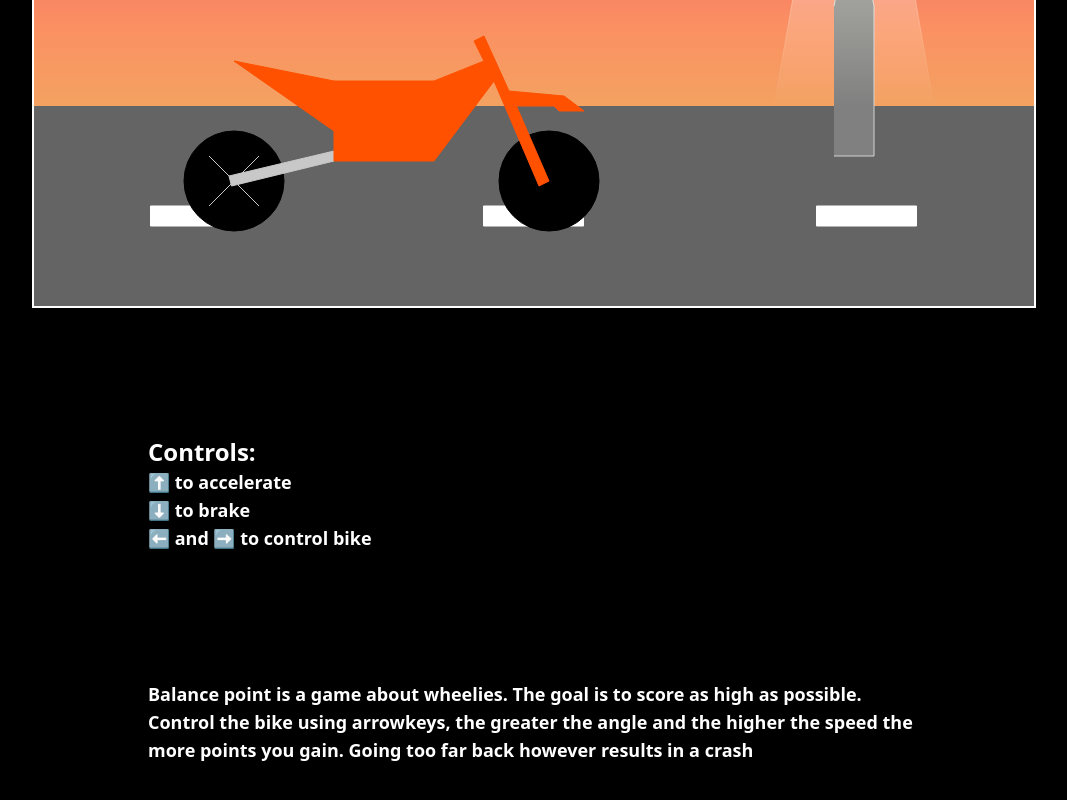
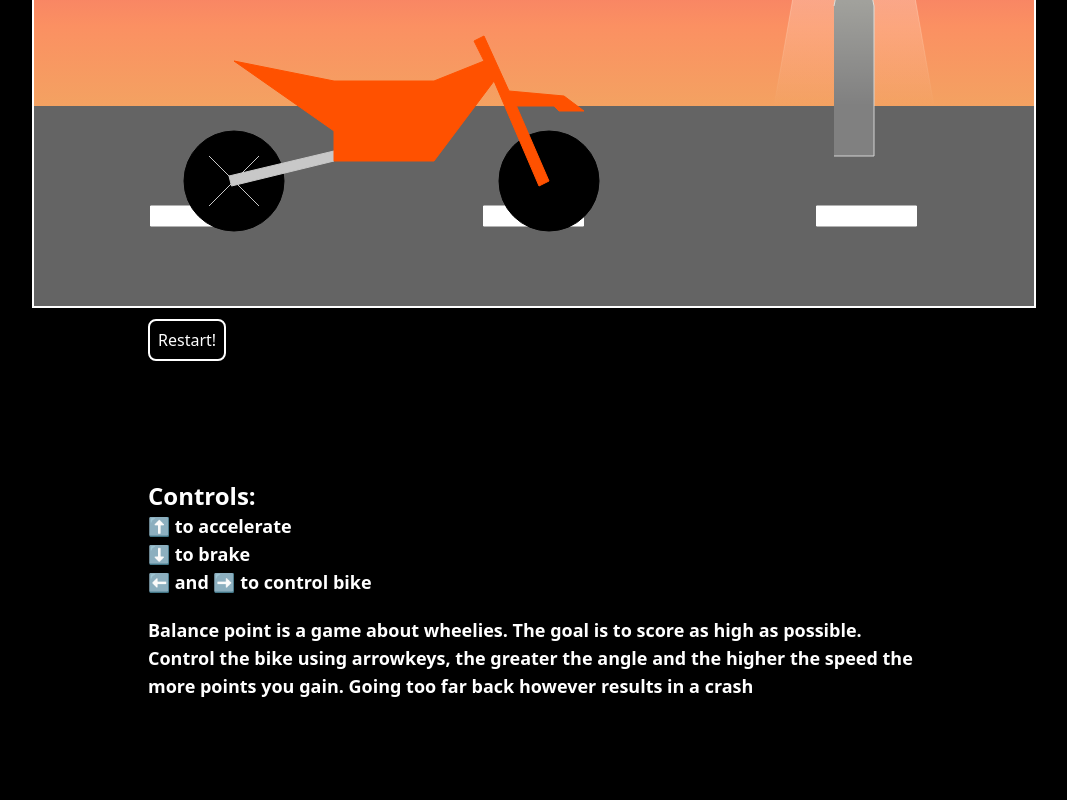
Before and after one commit to OlofEricsson/Balance-point, a SvelteKit app: page /game in a window 1280 px wide. Shown: the part 476-1276 px from the top of the page, without its empty margins (108-1175 px from the left). Built offline with nearby package versions, Linux system fonts and the light colour scheme.

Commit message:
sista sista sista inlämmning typ

```diff
--- a/src/routes/+layout.svelte
+++ b/src/routes/+layout.svelte
@@ -10,10 +10,10 @@
 
 <div data-sveltekit-preload-data="hover" data-sveltekit-preload-code="viewport" class="flex flex-row">
 	<div class="text-white text-center font-bold fontsans text-4xl p-5 absolute left-1/2 -translate-x-1/2 whitespace-nowrap">
-		<a href="/home">Balance point</a>
+		<a href="/home" data-sveltekit-reload>Balance point</a>
 	</div>
 	<div class="text-white text-right font-bold fontsans text-4xl p-5 place-self-end ml-auto">
-		<a href="/game">Game</a>
+		<a href="/game" data-sveltekit-reload>Game</a>
 	</div>
 </div>
 
--- a/src/routes/game/+page.svelte
+++ b/src/routes/game/+page.svelte
@@ -22,7 +22,7 @@
 
 <canvas
 	id="myCanvas"
-	class="ml-auto mr-auto"
+	class="ml-auto mr-auto mb-5"
 	width="1000"
 	height="700"
 	style="image-rendering: pixelated;"
@@ -30,6 +30,7 @@
 
 <div class="max-w-[60vw] mx-auto">
 	<div id="errorText" class="text-2xl font-bold mt-32">Game isn't supported on mobile layout</div>
+	<a id="restart" href="/game" data-sveltekit-reload class="p-2 border-2 border-solid rounded-lg">Restart!</a>
 
 	<div class="text-lg font-bold mt-32">
 		<div class="text-2xl">Controls:</div>
@@ -38,7 +39,7 @@
 		<p>⬅️ and ➡️ to control bike</p>
 	</div>
 
-	<div class="font-bold text-lg mb-32 mt-32">
+	<div class="font-bold text-lg mb-32 mt-5">
 
 		<p>Balance point is a game about wheelies. The goal is to score as high as possible. Control the bike using arrowkeys, the greater the angle and the higher the speed the more points you gain. Going too far back however results in a crash</p>
 
@@ -54,6 +55,9 @@
 		canvas {
 			display: none;
 		}
+		#restart {
+			display: none;
+		}
 	}
 
 	@media (min-width: 1000px) {
```
